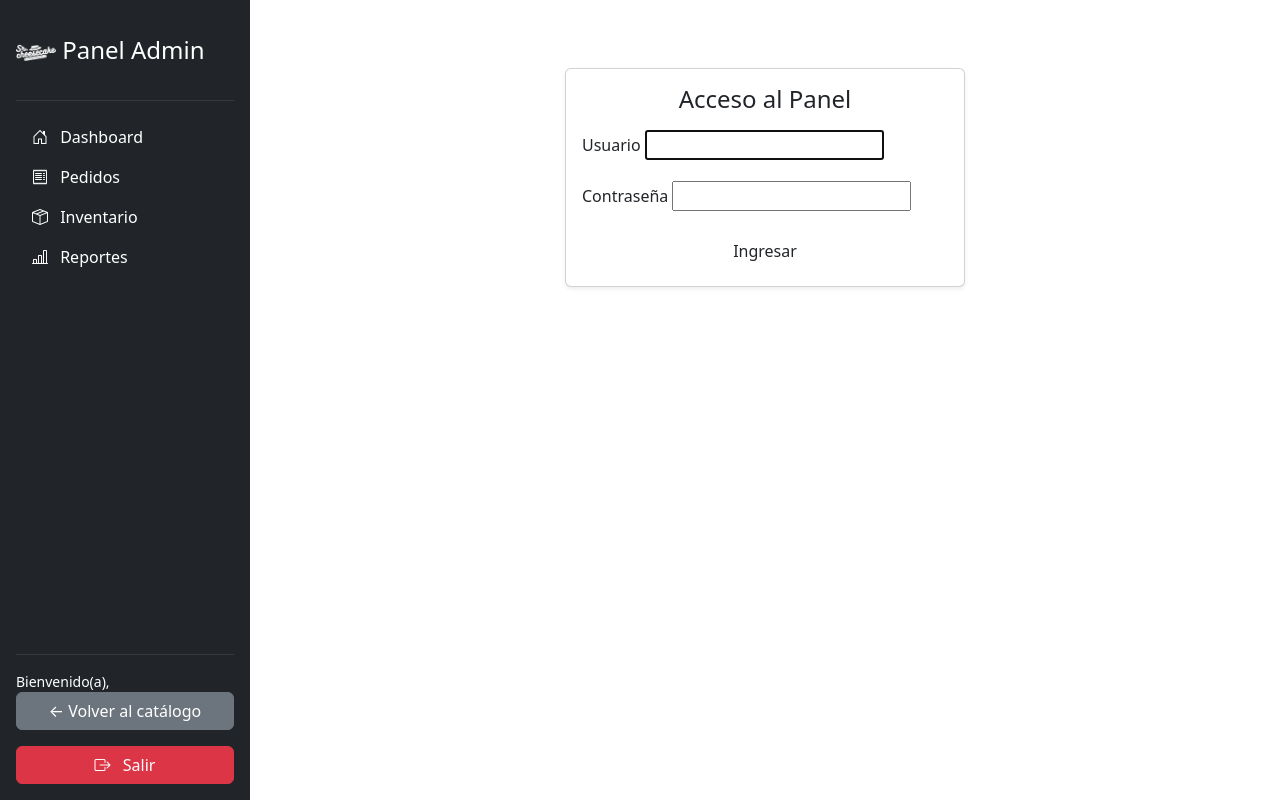
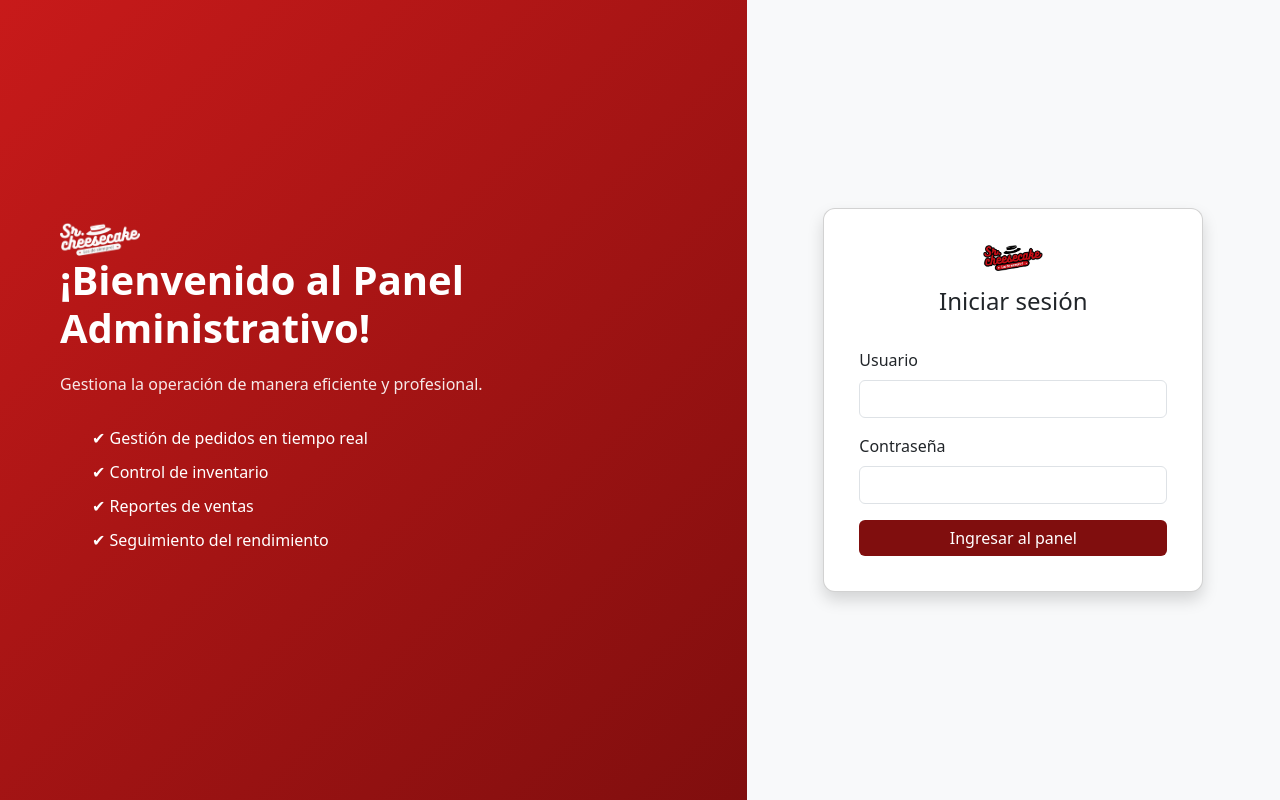
Before and after one commit to johanbastidas4-jpg/sr-cheesecake, a Django app: page /panel/login/ in a window 1280 px wide. Run offline with Django 5.2, Linux system fonts and the light colour scheme.

Commit message:
Sprint: Mejoras visuales en login, Reportes y panel administrativo

```diff
--- a/catalogo/Templates/catalogo/admin_inventario.html
+++ b/catalogo/Templates/catalogo/admin_inventario.html
@@ -1,7 +1,7 @@
 {% extends "catalogo/base_panel.html" %}
 
 
-{% block title %}Inventario | Panel Admin{% endblock %}
+{% block title %}Inventario | Panel Administrativo {% endblock %}
 
 {% block content %}
 <div class="container my-4">
--- a/catalogo/Templates/catalogo/admin_login.html
+++ b/catalogo/Templates/catalogo/admin_login.html
@@ -1,39 +1,131 @@
-{% extends "catalogo/base_panel.html" %}
+{% load static %}
+<!DOCTYPE html>
+<html lang="es">
+<head>
+    <meta charset="UTF-8">
+    <title>Panel Administrativo | Sr. Cheesecake</title>
 
-{% block title %}Login Administrador{% endblock %}
+    <link href="https://cdn.jsdelivr.net/npm/bootstrap@5.3.3/dist/css/bootstrap.min.css" rel="stylesheet">
 
-{% block content %}
-<div class="container d-flex justify-content-center my-5">
-    <div class="card shadow-sm" style="max-width: 400px; width: 100%;">
-        <div class="card-body">
+    <style>
+        body {
+            margin: 0;
+            height: 100vh;
+            font-family: system-ui, -apple-system, BlinkMacSystemFont, sans-serif;
+        }
 
-            <h4 class="mb-3 text-center">Acceso al Panel</h4>
+        .left-panel {
+            background: linear-gradient(135deg, #c81a1a, #800e0e);
+            color: white;
+            padding: 60px;
+            display: flex;
+            flex-direction: column;
+            justify-content: center;
+        }
 
-            {% if form.errors %}
-                <div class="alert alert-danger">
-                    Usuario o contraseña incorrectos.
+        .left-panel h1 {
+            font-weight: 700;
+            margin-bottom: 20px;
+        }
+
+        .left-panel p {
+            opacity: 0.9;
+            margin-bottom: 30px;
+        }
+
+        .feature-list li {
+            margin-bottom: 10px;
+            list-style: none;
+        }
+
+        .right-panel {
+            display: flex;
+            justify-content: center;
+            align-items: center;
+            background-color: #f8f9fa;
+        }
+
+        .login-card {
+            width: 380px;
+            padding: 35px;
+            border-radius: 12px;
+        }
+
+        .btn-primary-custom {
+            background-color: #800e0e;
+            border: none;
+            color: white;
+        }
+
+        .btn-primary-custom:hover {
+            background-color: #ccc3c3;
+        }
+
+        @media (max-width: 768px) {
+            .left-panel {
+                display: none;
+            }
+        }
+    </style>
+</head>
+
+<body>
+
+<div class="container-fluid h-100">
+    <div class="row h-100">
+
+        <!-- Lado Izquierdo Branding -->
+        <div class="col-md-7 left-panel">
+            <img src="{% static 'panel/img/logo_blanco.png' %}" width="80">
+            <h1>¡Bienvenido al Panel Administrativo!</h1>
+            <p>Gestiona la operación de manera eficiente y profesional.</p>
+
+            <ul class="feature-list">
+                <li>✔ Gestión de pedidos en tiempo real</li>
+                <li>✔ Control de inventario</li>
+                <li>✔ Reportes de ventas</li>
+                <li>✔ Seguimiento del rendimiento</li>
+            </ul>
         </div>
-            {% endif %}
+
+        <!-- Lado Derecho Login -->
+        <div class="col-md-5 right-panel">
+
+            <div class="card shadow login-card">
+                <div class="text-center mb-4">
+                    <img src="{% static 'cliente/img/logo.png' %}" width="60">
+                    <h4 class="mt-3">Iniciar sesión</h4>
+                </div>
 
                 <form method="post">
                     {% csrf_token %}
 
                     <div class="mb-3">
                         <label class="form-label">Usuario</label>
-                    {{ form.username }}
+                        <input type="text" name="username" class="form-control" required>
                     </div>
 
                     <div class="mb-3">
                         <label class="form-label">Contraseña</label>
-                    {{ form.password }}
+                        <input type="password" name="password" class="form-control" required>
                     </div>
 
-                <button type="submit" class="btn btn-primary-custom w-100">
-                    Ingresar
+                    <button class="btn btn-primary-custom w-100">
+                        Ingresar al panel
                     </button>
                 </form>
 
+                {% if form.errors %}
+                    <div class="alert alert-danger mt-3 text-center">
+                        Usuario o contraseña incorrectos
+                    </div>
+                {% endif %}
+            </div>
+
+        </div>
+
     </div>
 </div>
-</div>
-{% endblock %}
+
+</body>
+</html>
--- a/catalogo/Templates/catalogo/panel_inicio.html
+++ b/catalogo/Templates/catalogo/panel_inicio.html
@@ -1,6 +1,6 @@
 {% extends "catalogo/base_panel.html" %}
 
-{% block title %}Panel Administrativo | Sr. Cheesecake{% endblock %}
+{% block title %} Dashboard | Panel Administrativo{% endblock %}
 
 {% block content %}
 <div class="container my-4">
--- a/catalogo/Templates/catalogo/panel_sidebar.html
+++ b/catalogo/Templates/catalogo/panel_sidebar.html
@@ -53,7 +53,7 @@
     </div>
 
     <a href="{% url 'lista_productos' %}" class="btn btn-secondary">
-        ← Volver al catálogo
+        ← Volver al Sitio Web
     </a>
 
     <form action="{% url 'admin_logout' %}" method="post" class="mt-3">
--- a/catalogo/urls.py
+++ b/catalogo/urls.py
@@ -1,7 +1,7 @@
 from django.urls import path
 from . import views
 from django.contrib.auth import views as auth_views
-from .views import (reportes, exportar_pedidos_csv, exportar_productos_vendidos_csv)
+from .views import (exportar_pedidos_pdf, exportar_pedidos_csv)
 
 urlpatterns = [
     path('', views.lista_productos, name='lista_productos'),
@@ -26,7 +26,7 @@ urlpatterns = [
     path('inventario/editar/<int:producto_id>/', views.editar_inventario, name='editar_inventario'),
     path('panel/reportes/', views.reportes, name='admin_reportes'),
     path('reportes/exportar-pedidos/', exportar_pedidos_csv, name='exportar_pedidos'),
-    path('reportes/exportar-productos/', exportar_productos_vendidos_csv, name='exportar_productos'),
+    path('reportes/exportar-pdf/', exportar_pedidos_pdf, name='exportar_pedidos_pdf'),
 
 # rutas para login
 
```
Also changed, not shown: catalogo/Templates/base.html (+3 -4 lines), catalogo/Templates/catalogo/admin_reportes.html (+29 -17 lines), catalogo/views.py (+52 -27 lines). Lines whose indentation alone changed are shown as unchanged.
